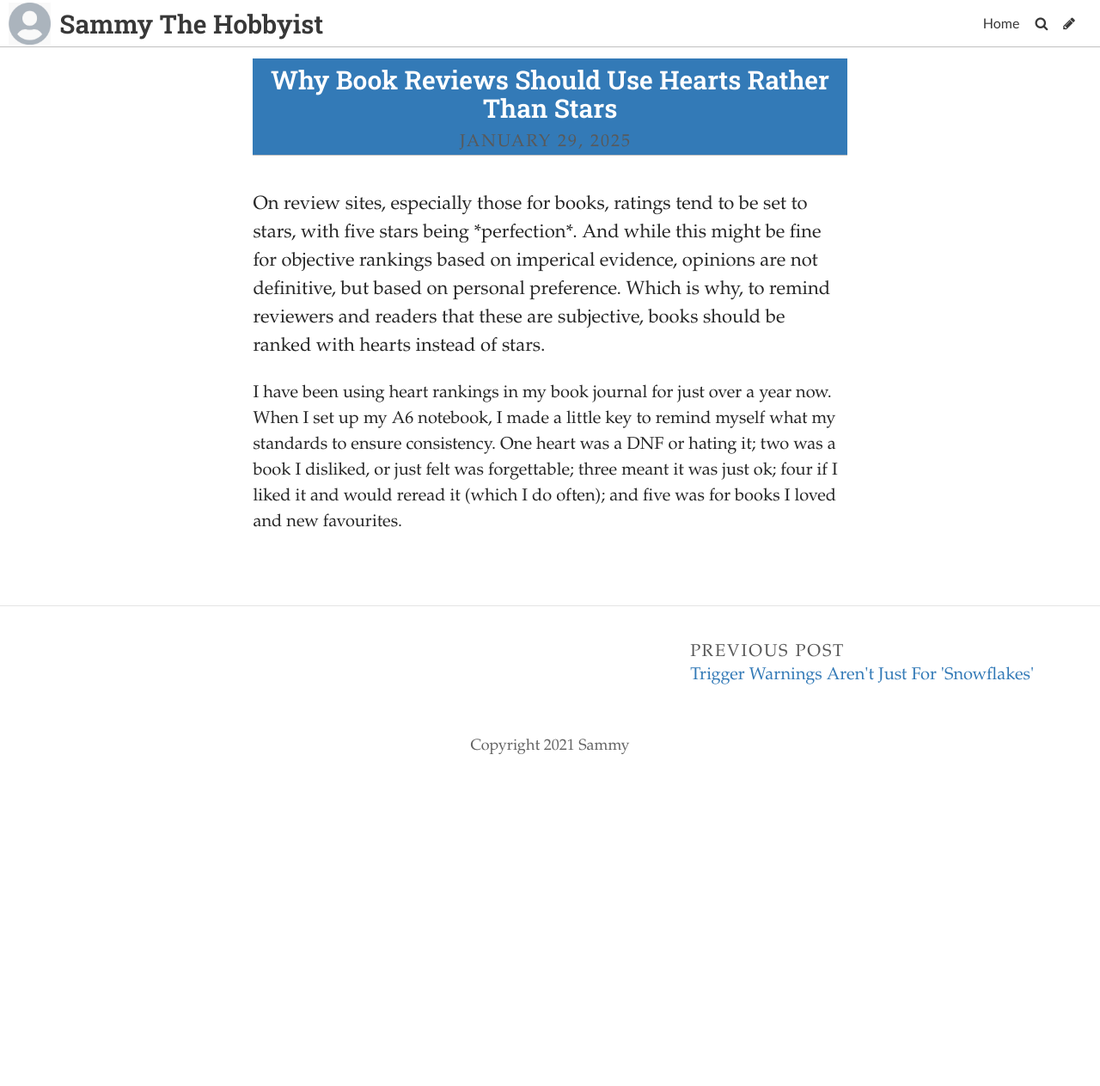
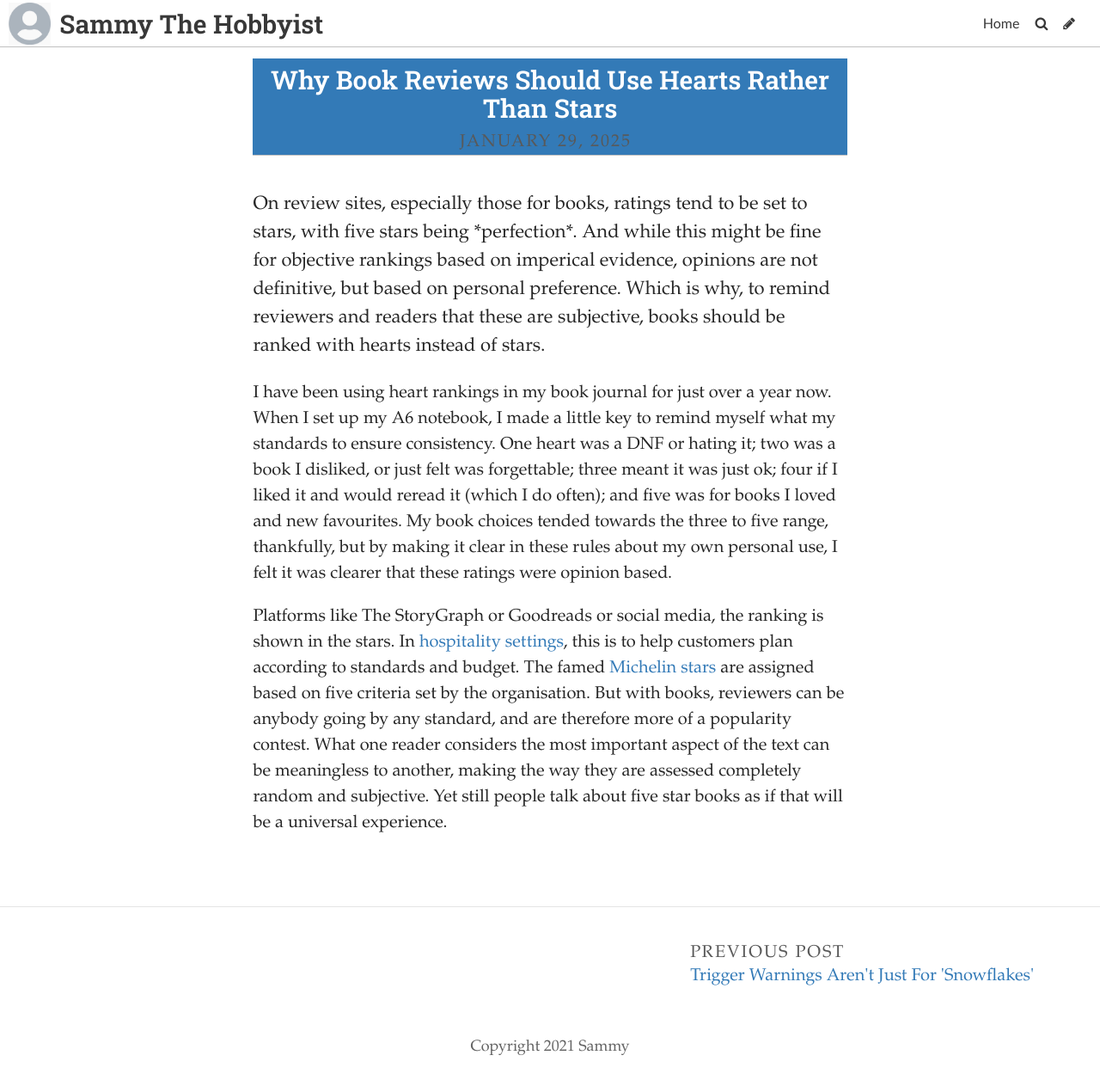
Before and after one commit to SammySpinsAYarn/Blog, a Jekyll site: the page built from _posts/2025-01-27-why-book-reviews-should-use-hearts-rather-than-stars.md, in a window 1280 px wide. Shown: the whole page at 86% size. Built offline with Jekyll 4.4.1, drawn with Linux system fonts in a browser that asks for light colours; some web fonts are replaced; before the commit the page ends 913 px from its top, so only the background shows below that.

Commit message:
Update Post “2025-01-27-why-book-reviews-should-use-hearts-rather-than-stars”

```diff
--- a/_posts/2025-01-27-why-book-reviews-should-use-hearts-rather-than-stars.md
+++ b/_posts/2025-01-27-why-book-reviews-should-use-hearts-rather-than-stars.md
@@ -7,4 +7,6 @@ comments: false
 ---
 O﻿n review sites, especially those for books, ratings tend to be set to stars, with five stars being \*perfection\*. And while this might be fine for objective rankings based on imperical evidence, opinions are not definitive, but based on personal preference. Which is why, to remind reviewers and readers that these are subjective, books should be ranked with hearts instead of stars.
 
-I﻿ have been using heart rankings in my book journal for just over a year now. When I set up my A6 notebook, I made a little key to remind myself what my standards to ensure consistency. One heart was a DNF or hating it; two was a book I disliked, or just felt was forgettable; three meant it was just ok; four if I liked it and would reread it (which I do often); and five was for books I loved and new favourites.
+I﻿ have been using heart rankings in my book journal for just over a year now. When I set up my A6 notebook, I made a little key to remind myself what my standards to ensure consistency. One heart was a DNF or hating it; two was a book I disliked, or just felt was forgettable; three meant it was just ok; four if I liked it and would reread it (which I do often); and five was for books I loved and new favourites. My book choices tended towards the three to five range, thankfully, but by making it clear in these rules about my own personal use, I felt it was clearer that these ratings were opinion based.
+
+Platforms like The StoryGraph or Goodreads or social media, the ranking is shown in the stars. In [hospitality settings](https://www.bbc.co.uk/bitesize/guides/zvjm47h/revision/1), this is to help customers plan according to standards and budget. The famed [Michelin stars](https://guide.michelin.com/us/en/article/features/what-is-a-michelin-star) are assigned based on five criteria set by the organisation. But with books, reviewers can be anybody going by any standard, and are therefore more of a popularity contest. What one reader considers the most important aspect of the text can be meaningless to another, making the way they are assessed completely random and subjective. Yet still people talk about five star books as if that will be a universal experience.
```
